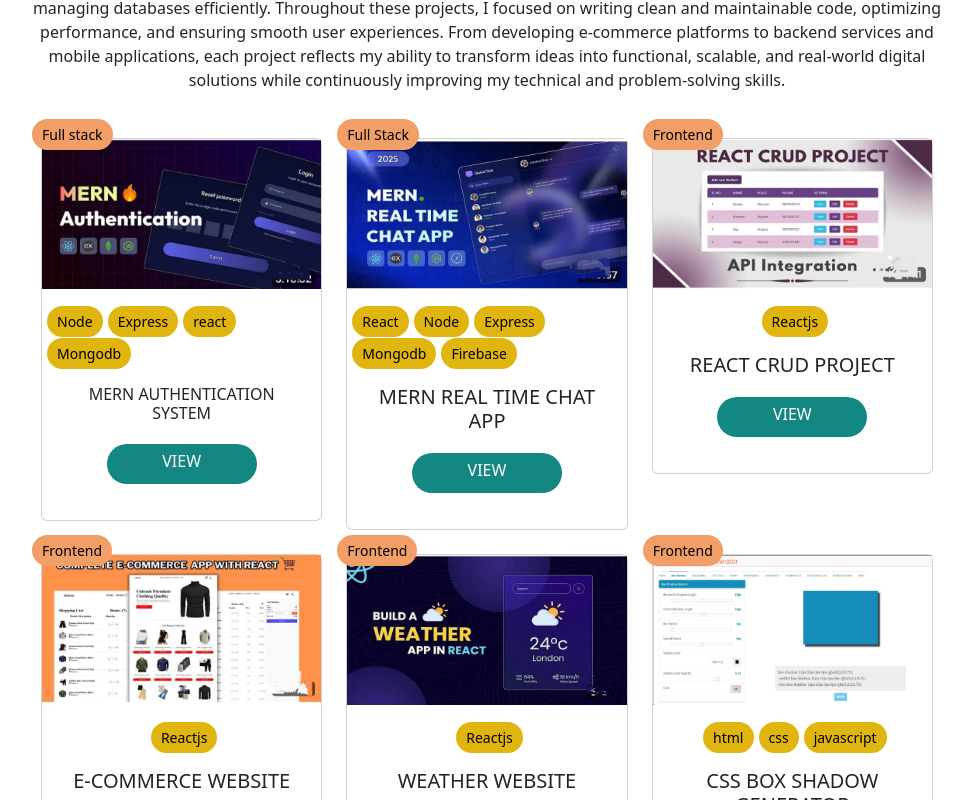
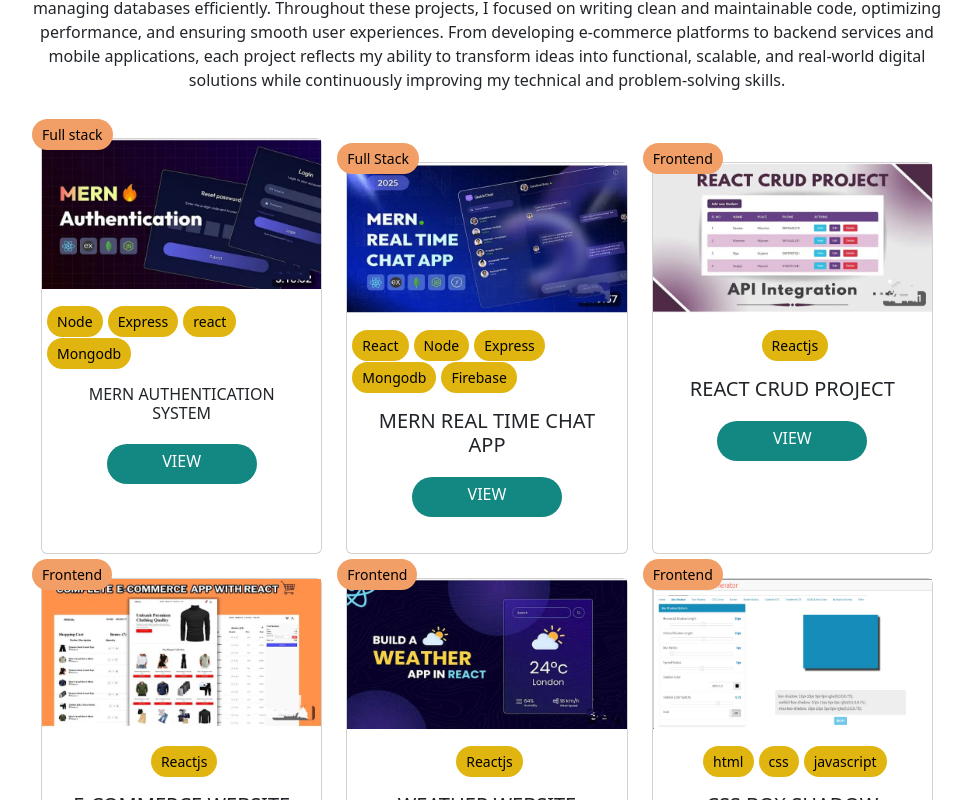
Before and after one commit to radhanapatel33/portfolio-website, a React (Vite) app: page / in a window 1280 px wide. Shown: the part 2440-3240 px from the top of the page, without its empty margins (253-1224 px from the left). Built offline with nearby package versions, Linux system fonts and the light colour scheme.

Commit message:
update project

```diff
--- a/src/Pages/Projects/Projects.css
+++ b/src/Pages/Projects/Projects.css
@@ -18,6 +18,22 @@
 #ads {
   margin: 30px 0px 30px 0px;
 }
+/* -------- */
+.card-body {
+  flex-grow: 1;
+  padding: 15px;
+}
+
+.card {
+  display: flex;
+  flex-direction: column;
+  justify-content: space-between;
+}
+
+.project .card {
+  height: 100%;
+}
+/* ----------- */
 
 #ads .card-notify-badge {
   position: absolute;
@@ -72,7 +88,8 @@
   line-height: 35px;
   text-decoration: none;
   margin: 20px auto 20px auto;
-  overflow: hidden;
+  /* overflow: hidden; */
+  overflow: visible;
   position: relative;
 }
 
@@ -114,7 +131,8 @@
   line-height: 35px;
   text-decoration: none;
   margin: 20px auto 20px auto;
-  overflow: hidden;
+  /* overflow: hidden; */
+  overflow: visible;
   position: relative;
 }
 }
--- a/src/Pages/Projects/Projects.jsx
+++ b/src/Pages/Projects/Projects.jsx
@@ -74,7 +74,7 @@ const Projects = () => {
                         whileInView={{ rotate: 0, opacity: 1 }}
                         transition={{ duration: 0.7, delay: 0.2 }}
                         viewport={{ once: true }}
-                        className="col-md-4"
+                        className="col-md-4 mt-4"
                     >
                         <div className="card rounded">
                             <div className="card-image">
@@ -112,7 +112,7 @@ const Projects = () => {
                         whileInView={{ rotate: 0, opacity: 1 }}
                         transition={{ duration: 0.7, delay: 0.4 }}
                         viewport={{ once: true }}
-                        className="col-md-4"
+                        className="col-md-4 mt-4"
                     >
                         <div className="card rounded">
                             <div className="card-image">
```
